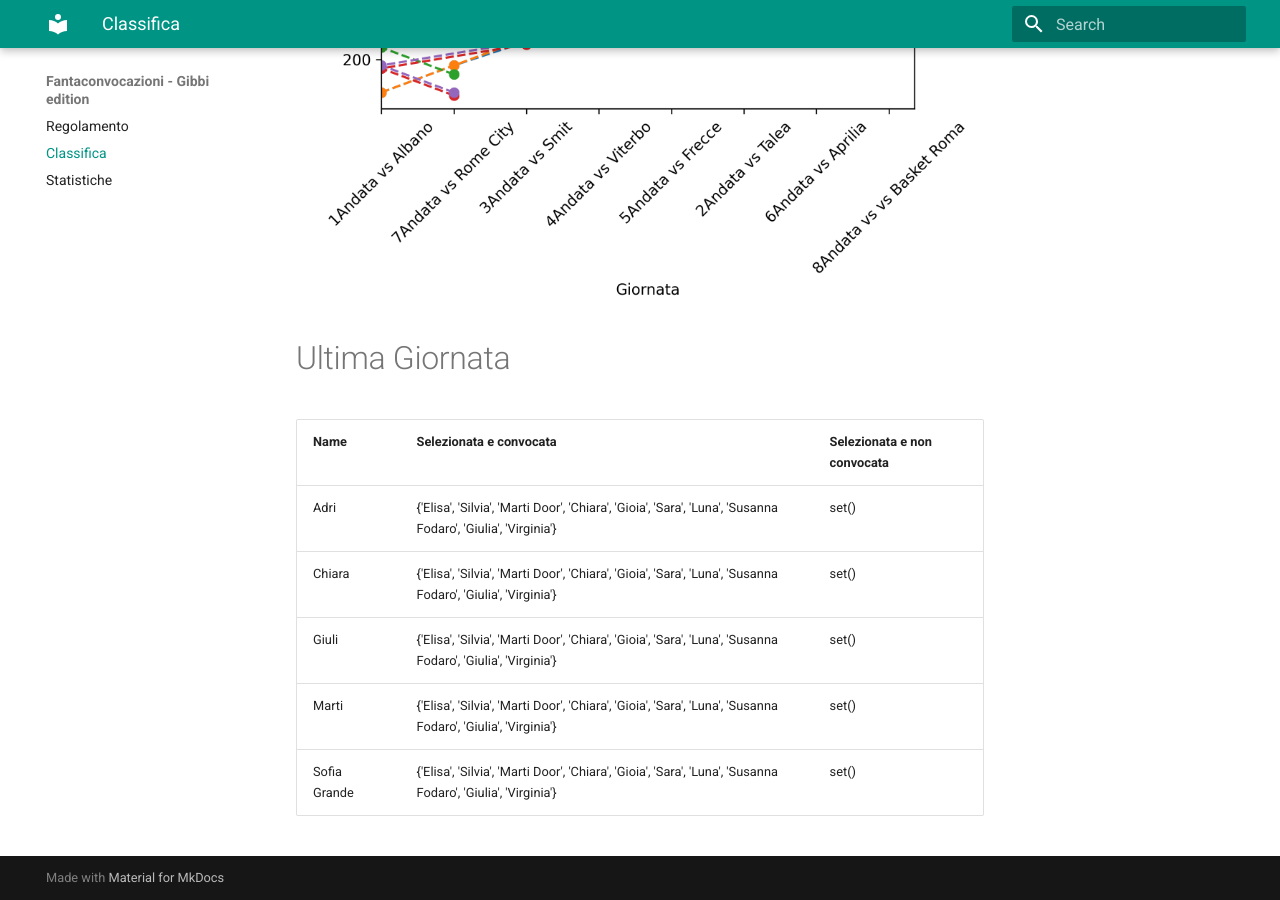
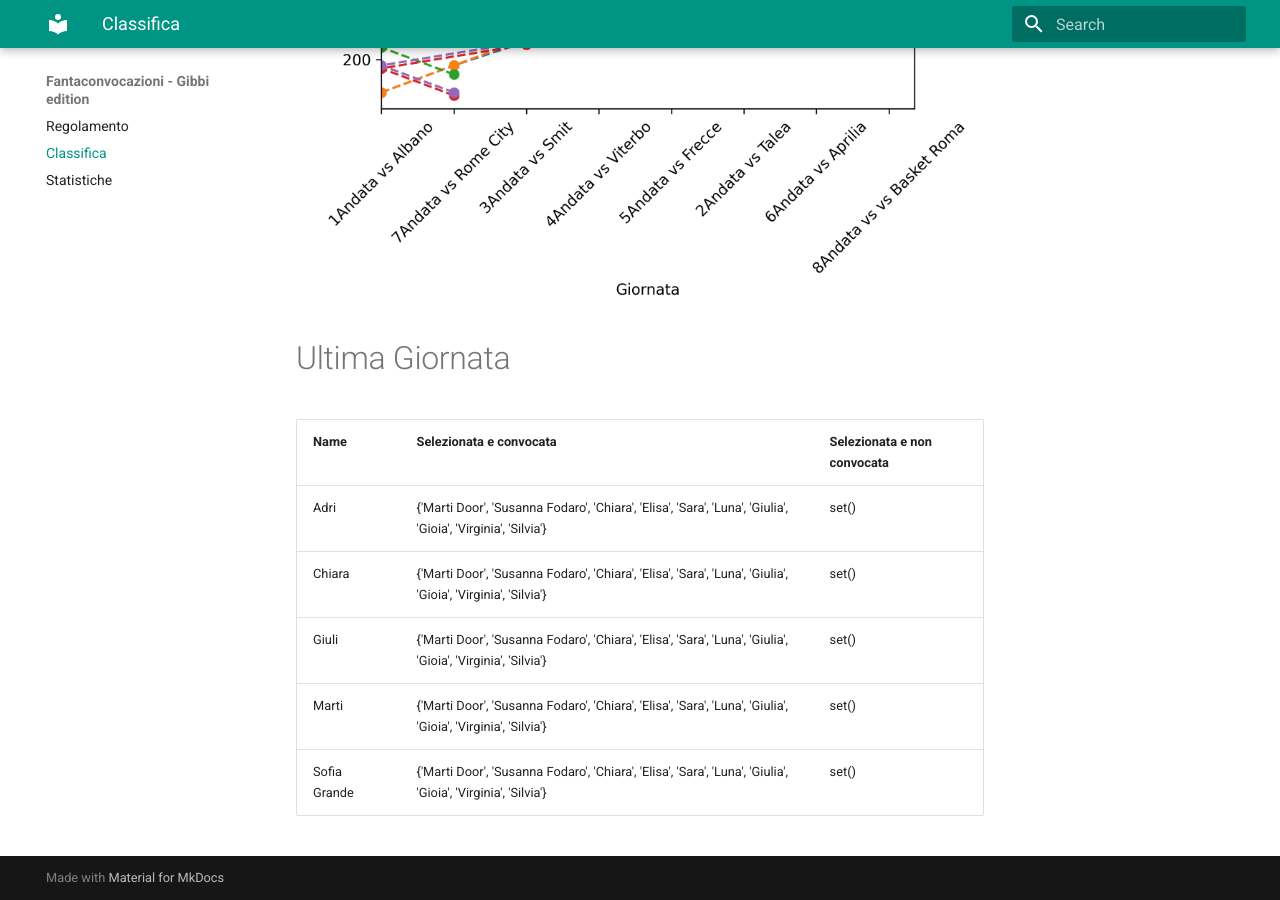
Before and after one commit to martinig94/fantagibbi, an MkDocs documentation site: the page built from docs/Classifica.md, in a window 1280 px wide and 900 px high, scrolled down 810 px. Built offline with MkDocs 1.6.1 and Material for MkDocs 9.7.7, drawn with Linux system fonts in a browser that asks for light colours.

Commit message:
Auto-update from main.py

```diff
--- a/docs/Classifica.md
+++ b/docs/Classifica.md
@@ -18,9 +18,9 @@
 <!-- START_TABLE CORRECT -->
 | Name         | Selezionata e convocata                                                                                      | Selezionata e non convocata   |
 |:-------------|:-------------------------------------------------------------------------------------------------------------|:------------------------------|
-| Adri         | {'Elisa', 'Silvia', 'Marti Door', 'Chiara', 'Gioia', 'Sara', 'Luna', 'Susanna Fodaro', 'Giulia', 'Virginia'} | set()                         |
-| Chiara       | {'Elisa', 'Silvia', 'Marti Door', 'Chiara', 'Gioia', 'Sara', 'Luna', 'Susanna Fodaro', 'Giulia', 'Virginia'} | set()                         |
-| Giuli        | {'Elisa', 'Silvia', 'Marti Door', 'Chiara', 'Gioia', 'Sara', 'Luna', 'Susanna Fodaro', 'Giulia', 'Virginia'} | set()                         |
-| Marti        | {'Elisa', 'Silvia', 'Marti Door', 'Chiara', 'Gioia', 'Sara', 'Luna', 'Susanna Fodaro', 'Giulia', 'Virginia'} | set()                         |
-| Sofia Grande | {'Elisa', 'Silvia', 'Marti Door', 'Chiara', 'Gioia', 'Sara', 'Luna', 'Susanna Fodaro', 'Giulia', 'Virginia'} | set()                         |
+| Adri         | {'Marti Door', 'Susanna Fodaro', 'Chiara', 'Elisa', 'Sara', 'Luna', 'Giulia', 'Gioia', 'Virginia', 'Silvia'} | set()                         |
+| Chiara       | {'Marti Door', 'Susanna Fodaro', 'Chiara', 'Elisa', 'Sara', 'Luna', 'Giulia', 'Gioia', 'Virginia', 'Silvia'} | set()                         |
+| Giuli        | {'Marti Door', 'Susanna Fodaro', 'Chiara', 'Elisa', 'Sara', 'Luna', 'Giulia', 'Gioia', 'Virginia', 'Silvia'} | set()                         |
+| Marti        | {'Marti Door', 'Susanna Fodaro', 'Chiara', 'Elisa', 'Sara', 'Luna', 'Giulia', 'Gioia', 'Virginia', 'Silvia'} | set()                         |
+| Sofia Grande | {'Marti Door', 'Susanna Fodaro', 'Chiara', 'Elisa', 'Sara', 'Luna', 'Giulia', 'Gioia', 'Virginia', 'Silvia'} | set()                         |
 <!-- END_TABLE CORRECT -->
```
